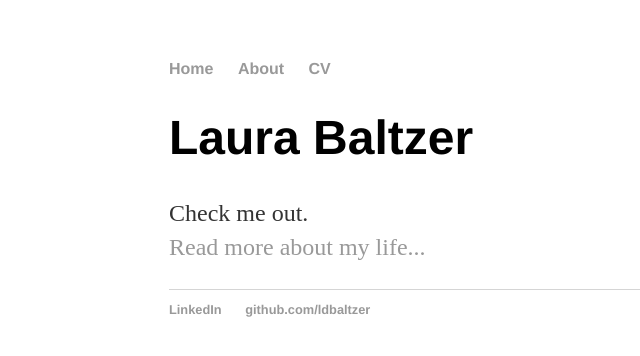
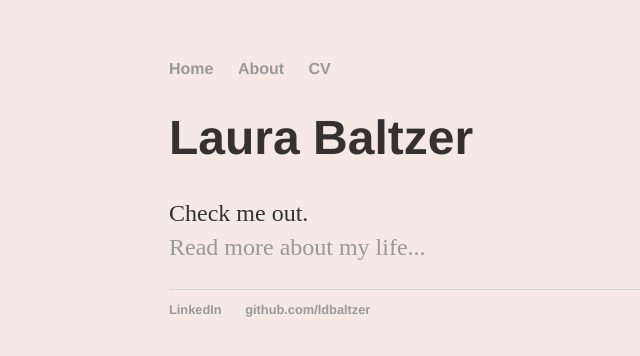
Before and after one commit to ldbaltzer/ldbaltzer.github.io, a Jekyll site: the page built from index.html, in a window 1280 px wide. Shown: the top 356 px of the page, without its empty margins (23-663 px from the left). Built offline with Jekyll 4.4.1, drawn with Linux system fonts in a browser that asks for light colours.

Commit message:
Update main.css

```diff
--- a/css/main.css
+++ b/css/main.css
@@ -1,6 +1,8 @@
 body {
     margin: 60px auto;
     width: 70%;
+    background-color: #f6e8e5;
+    color: #363030;
 }
 nav ul, footer ul {
     font-family:'Helvetica', 'Arial', 'Sans-Serif';
```
